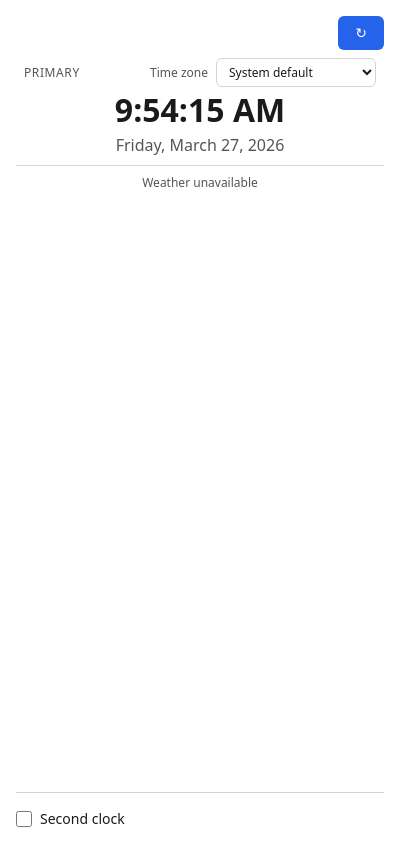
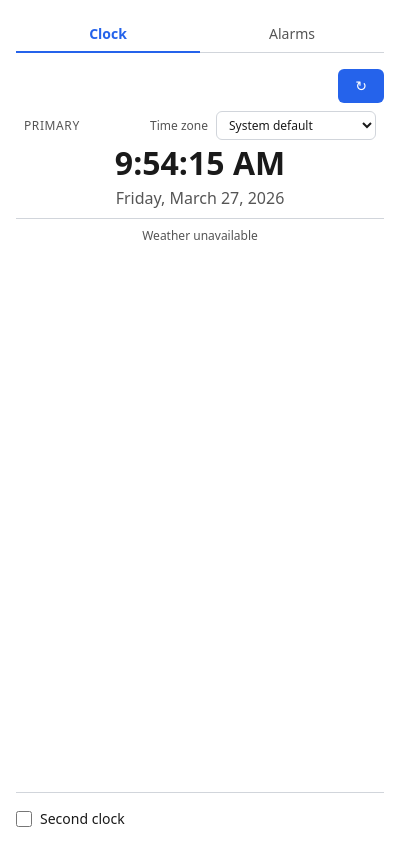
Before and after one commit to GamiXChanuka/Time-and-Date-Extension, a browser extension: page src/popup/popup.html in a window 400 px wide. Drawn offline with Linux system fonts and the light colour scheme; no server answers.

Commit message:
feat: add accessible tab navigation between Clock and Alarm views
Add a WAI-ARIA tablist with Clock and Alarm tab buttons, wrap existing
clock/settings content in a #clockView tabpanel, and promote #alarmView
to a tabpanel. Tab styles use a bottom-border indicator for the active
tab with roving tabindex for keyboard navigation. The alarm panel
supports adaptive height with overflow-y scrolling.

```diff
--- a/src/popup/popup.css
+++ b/src/popup/popup.css
@@ -49,6 +49,61 @@ main {
   display: flex;
   flex-direction: column;
   min-height: calc(100vh - var(--space-3) * 2);
+}
+
+/* --- Tab navigation --- */
+
+.tab-bar {
+  display: flex;
+  gap: 0;
+  border-bottom: 1px solid var(--color-border);
+  margin-bottom: var(--space-3);
+}
+
+.tab-bar [role='tab'] {
+  flex: 1;
+  padding: var(--space-2) var(--space-3);
+  font-family: var(--font-family);
+  font-size: var(--font-size-btn);
+  font-weight: var(--font-weight-btn);
+  color: var(--color-muted);
+  background: none;
+  border: none;
+  border-bottom: 2px solid transparent;
+  cursor: pointer;
+  margin-bottom: -1px;
+}
+
+.tab-bar [role='tab'][aria-selected='true'] {
+  color: var(--color-btn-bg);
+  border-bottom-color: var(--color-btn-bg);
+  font-weight: var(--font-weight-time);
+}
+
+.tab-bar [role='tab']:hover {
+  color: var(--color-text);
+}
+
+.tab-bar [role='tab']:focus-visible {
+  outline: 3px solid var(--color-focus);
+  outline-offset: -3px;
+}
+
+/* --- Tab panels --- */
+
+[role='tabpanel'] {
+  display: flex;
+  flex-direction: column;
+  flex: 1;
+}
+
+[role='tabpanel'][hidden] {
+  display: none;
+}
+
+#alarmView {
+  overflow-y: auto;
+  gap: var(--space-3);
 }
 
 .header {
--- a/src/popup/popup.html
+++ b/src/popup/popup.html
@@ -9,6 +9,28 @@
   </head>
   <body>
     <main>
+      <nav class="tab-bar" role="tablist" aria-label="Extension views">
+        <button
+          role="tab"
+          id="clockTab"
+          aria-selected="true"
+          aria-controls="clockView"
+          tabindex="0"
+        >
+          Clock
+        </button>
+        <button
+          role="tab"
+          id="alarmTab"
+          aria-selected="false"
+          aria-controls="alarmView"
+          tabindex="-1"
+        >
+          Alarms
+        </button>
+      </nav>
+
+      <div id="clockView" role="tabpanel" aria-labelledby="clockTab">
         <header class="header">
           <!-- Icon-only button: aria-label provides the accessible name;
                decorative icon is hidden from assistive technology -->
@@ -85,7 +107,11 @@
               <time id="secondaryTimeValue" datetime="00:00:00">--:--:--</time>
               <time id="secondaryDateValue" datetime="2000-01-01">--/--/----</time>
             </div>
-          <div class="weather-panel" id="secondaryWeather" aria-label="Weather for secondary clock">
+            <div
+              class="weather-panel"
+              id="secondaryWeather"
+              aria-label="Weather for secondary clock"
+            >
               <div class="weather-content" id="secondaryWeatherContent" hidden>
                 <img
                   class="weather-icon"
@@ -113,9 +139,9 @@
             <span>Second clock</span>
           </label>
         </div>
+      </div>
 
-      <!-- Alarm view (hidden until user switches tab) -->
-      <div id="alarmView" hidden>
+      <div id="alarmView" role="tabpanel" aria-labelledby="alarmTab" hidden>
         <section id="alarmFormSection" aria-label="Alarm form">
           <h2 id="alarmFormHeading" class="alarm-view-heading">New Alarm</h2>
 
```
Lines whose indentation alone changed are shown as unchanged.
